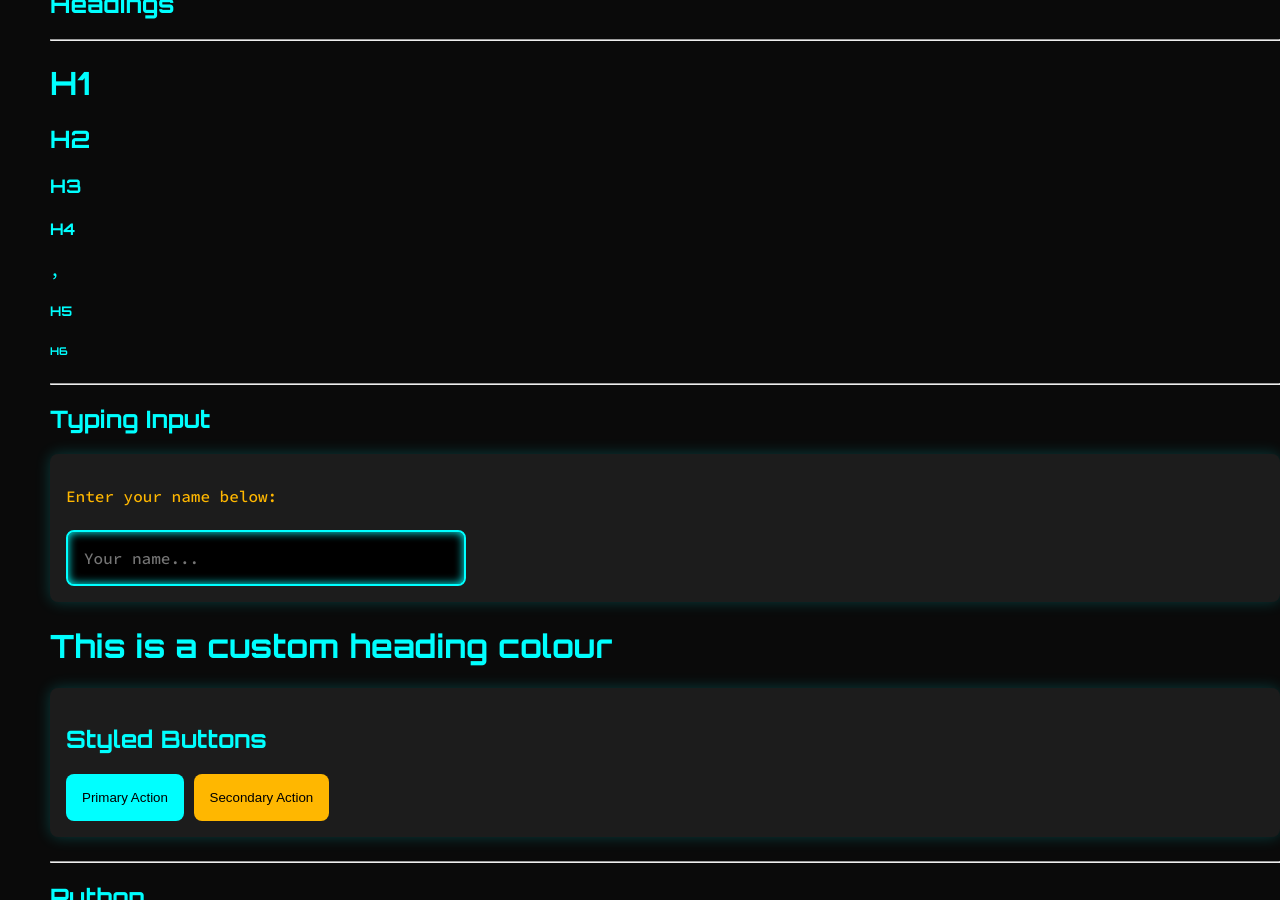
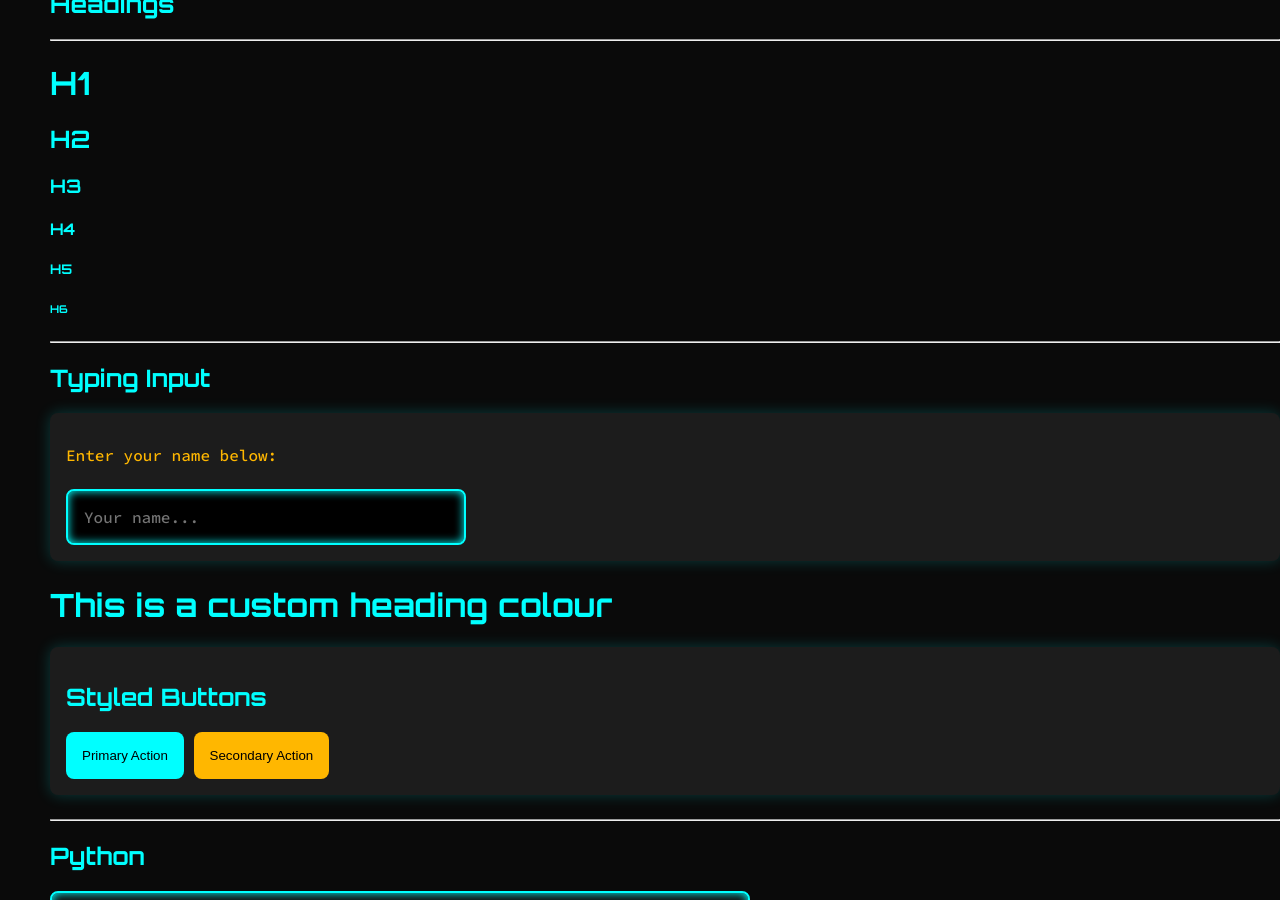
Before and after one commit to v659/jekyll_theme-new-v659, a Jekyll site: the page built from index.md, in a window 1280 px wide and 900 px high, scrolled down 700 px. Built offline with Jekyll 4.4.1, drawn with Linux system fonts in a browser that asks for light colours.

Commit message:
Put on straight line

```diff
--- a/index.md
+++ b/index.md
@@ -44,7 +44,7 @@ Neon-X is a custom orange-blue Jekyll theme with neon-ish colours
 
 ---
 
-<p><h1>H1</h1><h2>H2</h2><h3>H3</h3><h4>H4</h4>, <h5>H5</h5><h6>H6</h6></p>
+<p><h1>H1</h1><h2>H2</h2><h3>H3</h3><h4>H4</h4><h5>H5</h5><h6>H6</h6></p>
 
 ---
 
```
